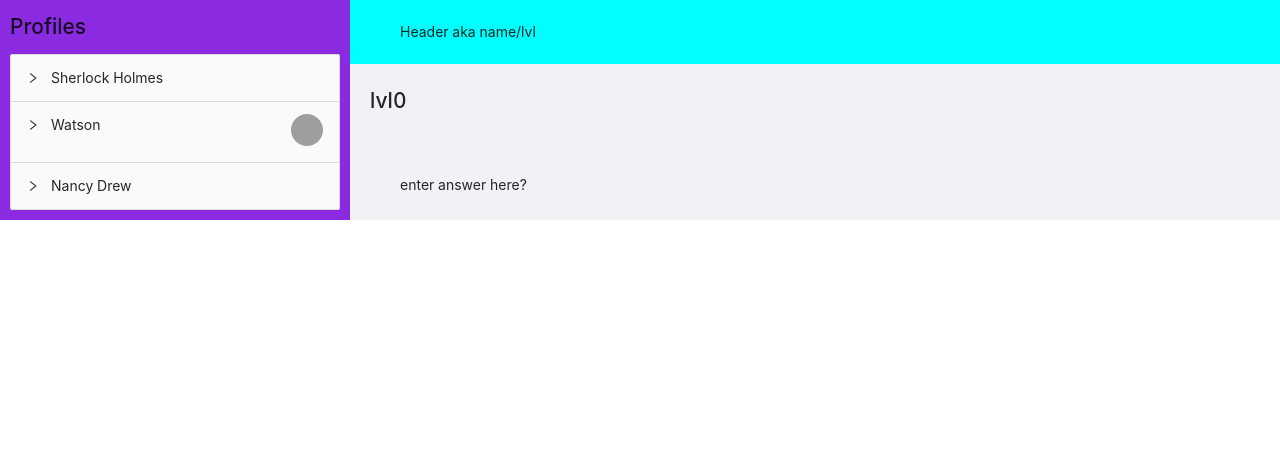
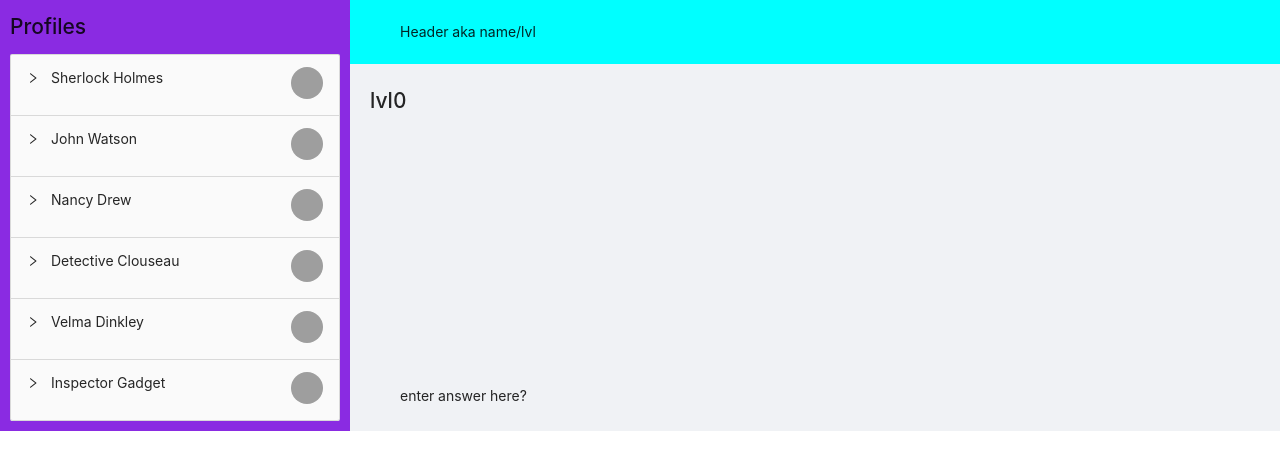
Before and after one commit to SaloniSS/Who-Done-It, a React (Create React App) app in the folder frontend/: page / in a window 1280 px wide. Shown: the top 470 px of the page. Built offline with nearby package versions, Linux system fonts and the light colour scheme; grey boxes are pictures that could not be loaded.

Commit message:
make profs

```diff
--- a/frontend/src/components/Profiles.js
+++ b/frontend/src/components/Profiles.js
@@ -7,14 +7,51 @@ const text = `
   it can be found as a welcome guest in many households across the world.
 `;
 
+const detectives = [
+  {
+    name: "Sherlock Holmes",
+    image:
+      "https://imgix.bustle.com/inverse/8d/2e/cc/37/6ca2/41c7/81cc/8c9a28f2dfbc/cumberbatch-holmesjpg.jpeg?w=1200&h=630&q=70&fit=crop&crop=faces&fm=jpg",
+    description: "hi",
+  },
+  {
+    name: "John Watson",
+    image:
+      "https://imgix.bustle.com/inverse/8d/2e/cc/37/6ca2/41c7/81cc/8c9a28f2dfbc/cumberbatch-holmesjpg.jpeg?w=1200&h=630&q=70&fit=crop&crop=faces&fm=jpg",
+    description: "hi",
+  },
+  {
+    name: "Nancy Drew",
+    image:
+      "https://imgix.bustle.com/inverse/8d/2e/cc/37/6ca2/41c7/81cc/8c9a28f2dfbc/cumberbatch-holmesjpg.jpeg?w=1200&h=630&q=70&fit=crop&crop=faces&fm=jpg",
+    description: "hi",
+  },
+  {
+    name: "Detective Clouseau",
+    image:
+      "https://imgix.bustle.com/inverse/8d/2e/cc/37/6ca2/41c7/81cc/8c9a28f2dfbc/cumberbatch-holmesjpg.jpeg?w=1200&h=630&q=70&fit=crop&crop=faces&fm=jpg",
+    description: "hi",
+  },
+  {
+    name: "Velma Dinkley",
+    image:
+      "https://imgix.bustle.com/inverse/8d/2e/cc/37/6ca2/41c7/81cc/8c9a28f2dfbc/cumberbatch-holmesjpg.jpeg?w=1200&h=630&q=70&fit=crop&crop=faces&fm=jpg",
+    description: "hi",
+  },
+  {
+    name: "Inspector Gadget",
+    image:
+      "https://imgix.bustle.com/inverse/8d/2e/cc/37/6ca2/41c7/81cc/8c9a28f2dfbc/cumberbatch-holmesjpg.jpeg?w=1200&h=630&q=70&fit=crop&crop=faces&fm=jpg",
+    description: "hi",
+  },
+];
+
 export const Profiles = () => {
   return (
     <>
       <h2>Profiles</h2>
       <Collapse accordion>
-        <Panel header="Sherlock Holmes" key="1">
-          <p>{text}</p>
-        </Panel>
+        {detectives.map((dect, i) => (
           <Panel
             header={
               <div
@@ -24,17 +61,15 @@ export const Profiles = () => {
                   justifyContent: "space-between",
                 }}
               >
-              <p>Watson</p>
-              <Avatar src="https://zos.alipayobjects.com/rmsportal/ODTLcjxAfvqbxHnVXCYX.png" />
+                <p>{dect.name}</p>
+                <Avatar src={dect.image} />
               </div>
             }
-          key="2"
+            key={i}
           >
-          <p>{text}</p>
+            <p>{dect.description}</p>
           </Panel>
-        <Panel header="Nancy Drew" key="3">
-          <p>{text}</p>
-        </Panel>
+        ))}
       </Collapse>
     </>
   );
```
Lines whose indentation alone changed are shown as unchanged.
